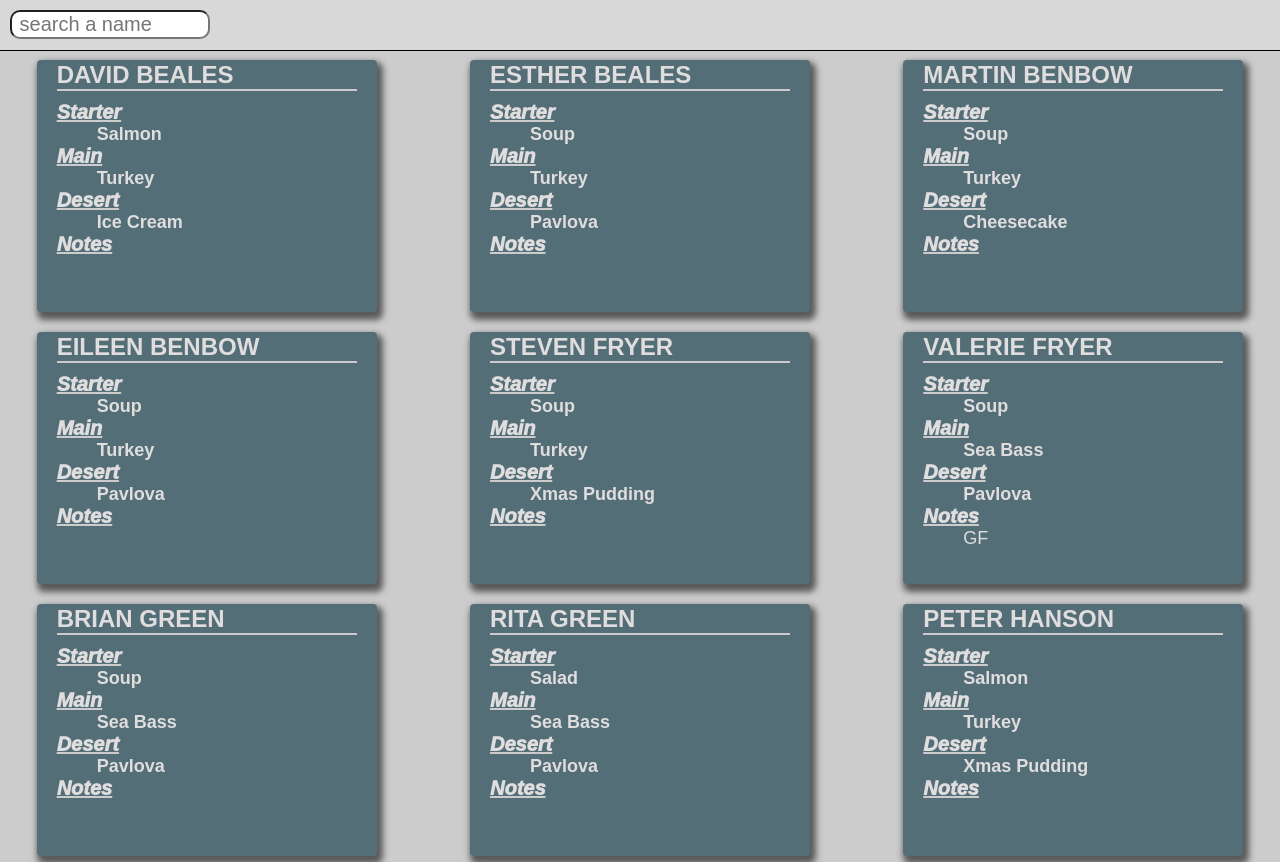
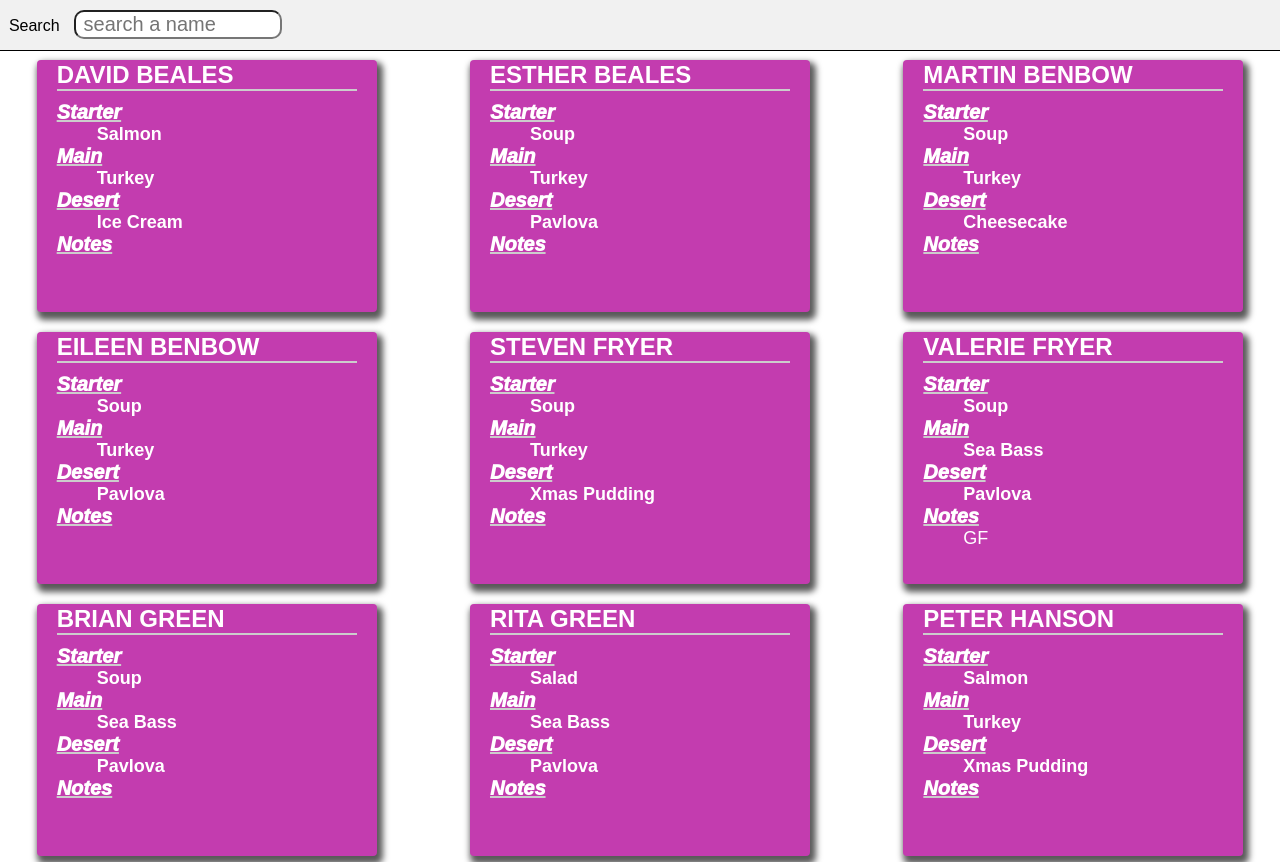
Before and after one commit to bealesd/alanBirthday, a plain HTML site: page index.html in a window 1280 px wide. Shown: the top 862 px of the page. Drawn offline with Linux system fonts and the light colour scheme; a web font is replaced by a local one.

Commit message:
improved web standards of app

```diff
--- a/index.html
+++ b/index.html
@@ -1,6 +1,12 @@
-<html>
+<!DOCTYPE html>
+<html lang="en">
     <head>
+            <title>Menu Choices</title>
+            <meta name="Description" content="Created for Alans dirthday. Attendees choices for their meals.">
+            <meta name="theme-color" content="#317EFB"/>
             <meta name="viewport" content="width=device-width, initial-scale=1">
+
+            <link rel="manifest" href="/manifest.json">
             <link href="https://fonts.googleapis.com/css?family=Kalam&display=swap" rel="stylesheet">
             <link href="https://fonts.googleapis.com/css?family=B612&display=swap" rel="stylesheet">
             <link rel="stylesheet" type="text/css" href="style.css">
@@ -14,7 +20,10 @@
 
     <body>
         <div id='search'>
-            <input id="searchInput" type="text" placeholder=" search a name" maxlength="15">
+            <form>
+                <label style="display:inline-block" for="searchInput">&nbsp Search</label>
+                <input id="searchInput" type="text" placeholder=" search a name" maxlength="15">
+            </form>
         </div>
 
         <div id='view'></div>
--- a/style.css
+++ b/style.css
@@ -1,7 +1,7 @@
 body {
     margin: 0 !important;
     padding: 0 !important;
-    background-color: #ccc;
+    font-family: 'B612', sans-serif;
 }
 
 #search{
@@ -15,7 +15,7 @@ body {
 }
 
 #searchInput{
-    display: block;
+    display: inline-block;
 
     font-size: 20px;
     width: 200px;
@@ -30,8 +30,8 @@ body {
     width: 100%;
 
     /* font-family: 'Kalam', cursive; */
-    font-family: 'B612', sans-serif;
-    color:  rgb(223, 221, 221);
+    /* color:  rgb(223, 221, 221); */
+    color:white;
 
     margin-top: 60px;
 
@@ -68,7 +68,7 @@ body {
 
 .menuChoice{
     display: inline-block;
-    background-color: #546e78;
+    background-color: #C33CAF;
 
     padding: 1px 20px;
     border-radius: 4px;
```
Also changed, not shown: manifest.json (added).
